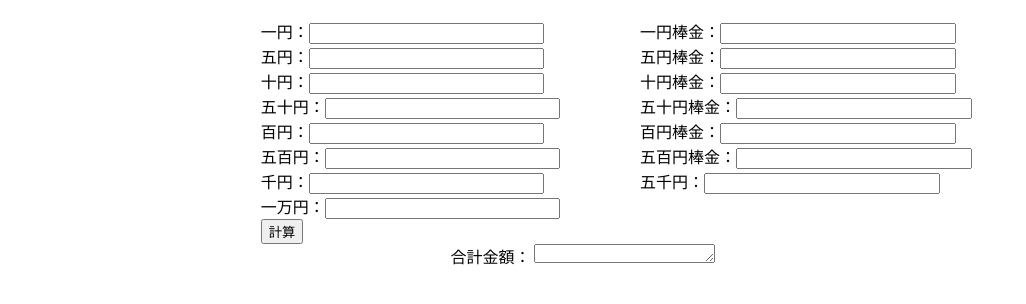
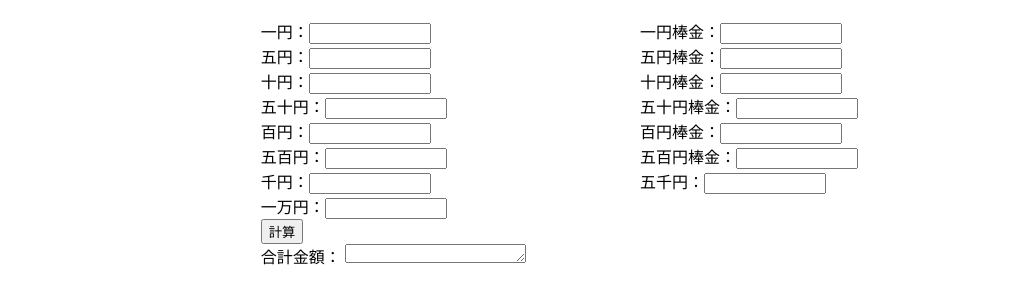
Before and after one commit to shuta1123/boukincountweb, a plain HTML site: page index.html in a window 1280 px wide. Shown: the part 70-374 px from the top of the page, without its empty margins (0-1026 px from the left). Drawn offline with Linux system fonts and the light colour scheme.

Commit message:
Update style.css

```diff
--- a/style.css
+++ b/style.css
@@ -4,10 +4,10 @@
     justify-content: center;
 }
 input[type="text"] {
-  width: 60%;
+  width: 30%;
 }
 .harf{
-    width: 50%;
+    width: 100%;
 
 }
 .all{
```
